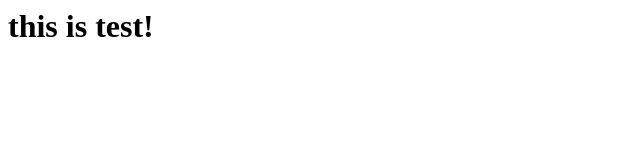
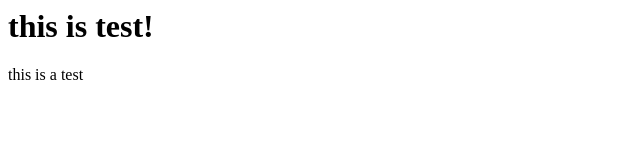
Before and after one commit to qiangzhiwen/test, a plain HTML site: page index.html in a window 1280 px wide. Shown: the full height of the page, 0-640 px from the left. Drawn offline with Linux system fonts and the light colour scheme.

Commit message:
Update index.html

```diff
--- a/index.html
+++ b/index.html
@@ -2,4 +2,5 @@
   <body>
     <h1>this is test!</h1>
   </body>
+  <test> this is a test</test>
 </html>
```
